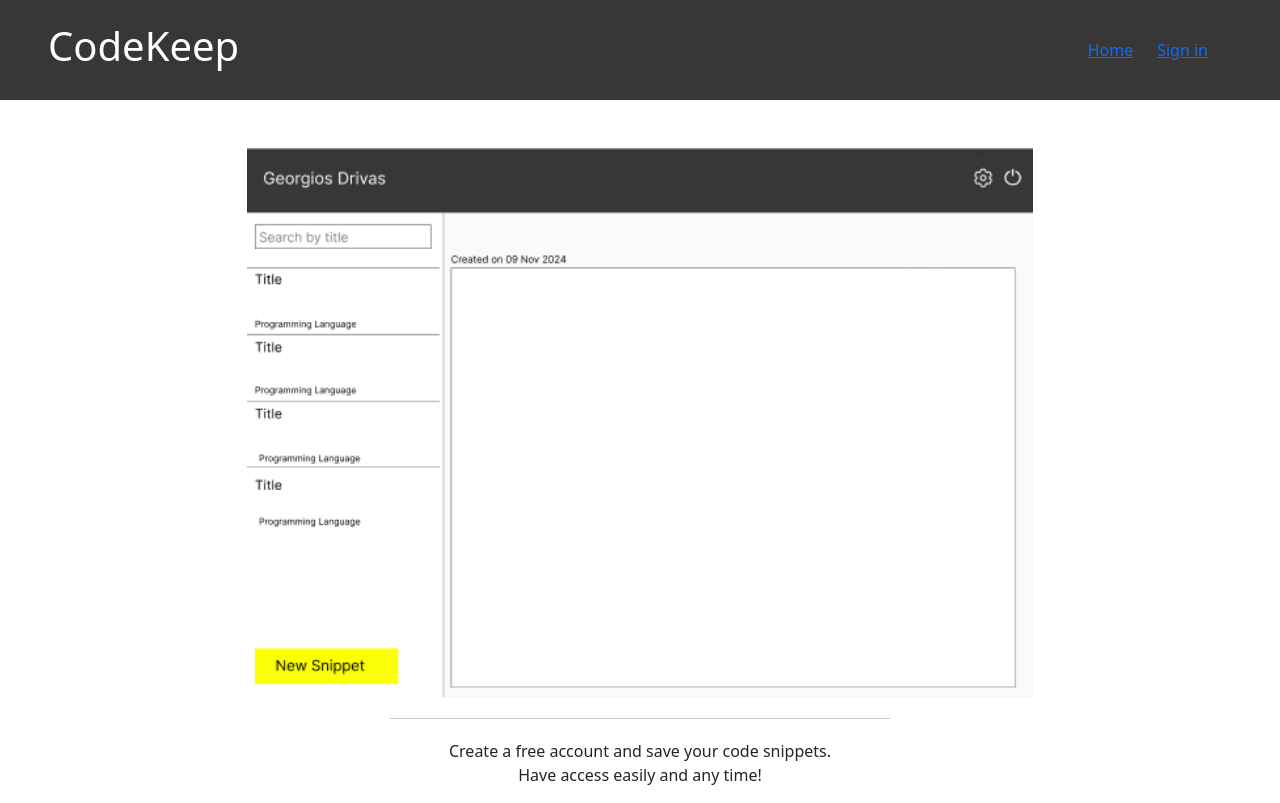
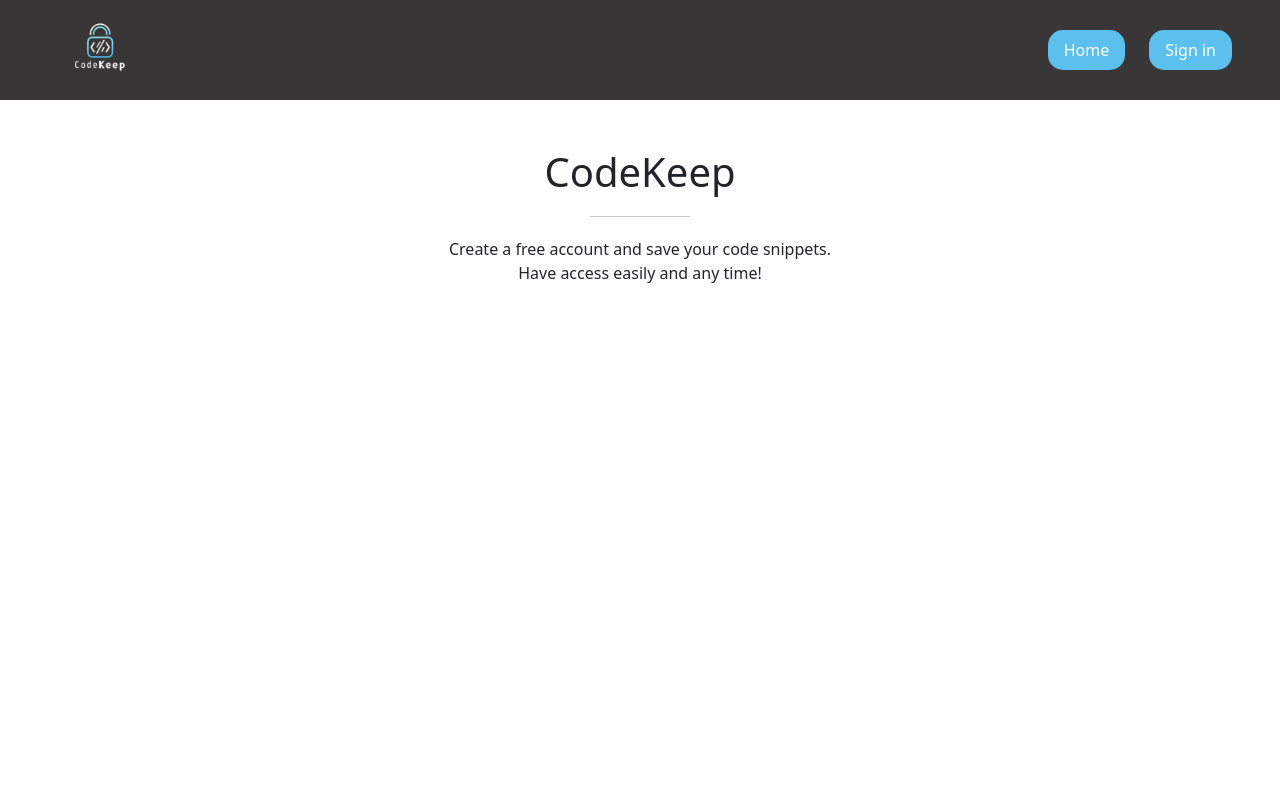
Before and after one commit to GeorgiosDrivas/codekeep, an Angular app: page / in a window 1280 px wide. Built offline with nearby package versions, Linux system fonts and the light colour scheme.

Commit message:
UI changes

```diff
--- a/src/app/dashboard/dashboard.component.css
+++ b/src/app/dashboard/dashboard.component.css
@@ -20,9 +20,11 @@
 }
 
 .new-snippet-button {
-  background-color: #faff05;
+  background-color: #5bc0ed;
   border: none;
-  width: 150px;
+  border-radius: 15px;
+  color: #fff;
+  width: 180px;
   height: 40px;
   text-transform: uppercase;
 }
--- a/src/app/heading-image/heading-image.component.css
+++ /dev/null
@@ -1,22 +0,0 @@
-.heading-img {
-  width: auto;
-  height: 550px;
-}
-
-@media only screen and (max-width: 992px) {
-  .heading-img {
-    height: 400px;
-  }
-}
-
-@media only screen and (max-width: 650px) {
-  .heading-img {
-    height: 300px;
-  }
-}
-
-@media only screen and (max-width: 450px) {
-  .heading-img {
-    height: 200px;
-  }
-}
--- a/src/app/heading-image/heading-image.component.html
+++ /dev/null
@@ -1,7 +0,0 @@
-<div class="mt-5 w-100 d-flex justify-content-center align-items-center">
-  <img
-    src="../../assets/screenshot.png"
-    alt="Screenshot of the app"
-    class="heading-img"
-  />
-</div>
--- a/src/app/heading-text/heading-text.component.css
+++ b/src/app/heading-text/heading-text.component.css
@@ -1,5 +1,5 @@
 .heading-hr {
-  width: 500px;
+  width: 100px;
   margin: 20px auto;
 }
 
--- a/src/app/heading-text/heading-text.component.html
+++ b/src/app/heading-text/heading-text.component.html
@@ -1,4 +1,5 @@
-<div class="text-center">
+<div class="text-center mt-5">
+  <h1>CodeKeep</h1>
   <hr class="heading-hr" />
   <p>
     Create a free account and save your code snippets.<br />
--- a/src/app/home-page/home-page.component.html
+++ b/src/app/home-page/home-page.component.html
@@ -1,6 +1,3 @@
-<div className="row">
-  <div className="col-12"><heading-image /></div>
-</div>
 <div className="row">
   <div className="col-12"><heading-text /></div>
 </div>
--- a/src/app/home-page/home-page.component.ts
+++ b/src/app/home-page/home-page.component.ts
@@ -1,12 +1,11 @@
 import { Component } from '@angular/core';
-import { HeadingImageComponent } from '../heading-image/heading-image.component';
 import { HeadingTextComponent } from '../heading-text/heading-text.component';
 import { RouterModule } from '@angular/router';
 
 @Component({
   selector: 'app-home-page',
   standalone: true,
-  imports: [HeadingImageComponent, HeadingTextComponent, RouterModule],
+  imports: [HeadingTextComponent, RouterModule],
   templateUrl: './home-page.component.html',
   styleUrl: './home-page.component.css',
 })
--- a/src/app/navbar/navbar.component.css
+++ b/src/app/navbar/navbar.component.css
@@ -4,10 +4,6 @@
   min-height: 100px;
   justify-content: space-between;
   align-items: center;
-}
-
-.nav-ul {
-  list-style-type: none;
 }
 
 .settings-svgs {
@@ -21,3 +17,19 @@
     flex-direction: column;
   }
 }
+
+.logo {
+  width: auto;
+  height: 100px;
+}
+
+.nav-link {
+  background-color: #5bc0ed;
+  text-decoration: none;
+  color: #fff;
+  border-radius: 15px;
+}
+
+.userName {
+  font-size: 30px;
+}
--- a/src/app/navbar/navbar.component.html
+++ b/src/app/navbar/navbar.component.html
@@ -1,10 +1,10 @@
 <div class="nav-wrap d-flex px-2 px-lg-5">
-  <h1 *ngIf="userData != []">
-    {{ userData ? userData.name : "CodeKeep" }}
+  <img src="../../assets/CodeKeep.png" alt="CodeKeep logo" class="logo" />
+  <ng-container *ngIf="userData; else homeLink">
+    <div class="d-flex align-items-center">
+      <h1 class="userName me-3" *ngIf="userData != []">
+        {{ userData ? userData.name : "" }}
       </h1>
-  <ul class="nav-ul m-0 p-0 d-flex justify-content-center align-items-center">
-    <li class="me-4">
-      <ng-container *ngIf="userData; else homeLink">
       <!-- <svg
             width="30px"
             class="me-4 settings-svgs"
@@ -40,17 +40,21 @@
           fill="#fff"
         />
       </svg>
+    </div>
   </ng-container>
 
   <!-- Show anchor link if userData.id doesn't exist -->
   <ng-template #homeLink>
-        <a href="/" class="text-dark text-decoration-none me-4"
-          ><a [routerLink]="['']">Home</a></a
+    <div class="d-flex">
+      <a href="/" [routerLink]="['']" class="text-decoration-none me-4 nav-link"
+        >Home</a
       >
-        <a href="/" class="text-dark text-decoration-none"
-          ><a [routerLink]="['sign-in']">Sign in</a></a
+      <a
+        href="/"
+        [routerLink]="['sign-in']"
+        class="text-decoration-none nav-link"
+        >Sign in</a
       >
+    </div>
   </ng-template>
-    </li>
-  </ul>
 </div>
--- a/src/app/sign-in/sign-in.component.css
+++ b/src/app/sign-in/sign-in.component.css
@@ -1,8 +1,10 @@
 .form-submit-button {
-  background-color: #faff05;
+  background-color: #5bc0ed;
   border: none;
+  border-radius: 15px;
   width: 150px;
   height: 40px;
+  color: #fff;
   text-transform: uppercase;
 }
 
```
Also changed, not shown: src/app/heading-image/heading-image.component.ts (deleted, +0 -10 lines), src/assets/CodeKeep.png (added), 1 other file (tests, documents, lock files or other folders). Lines whose indentation alone changed are shown as unchanged.
